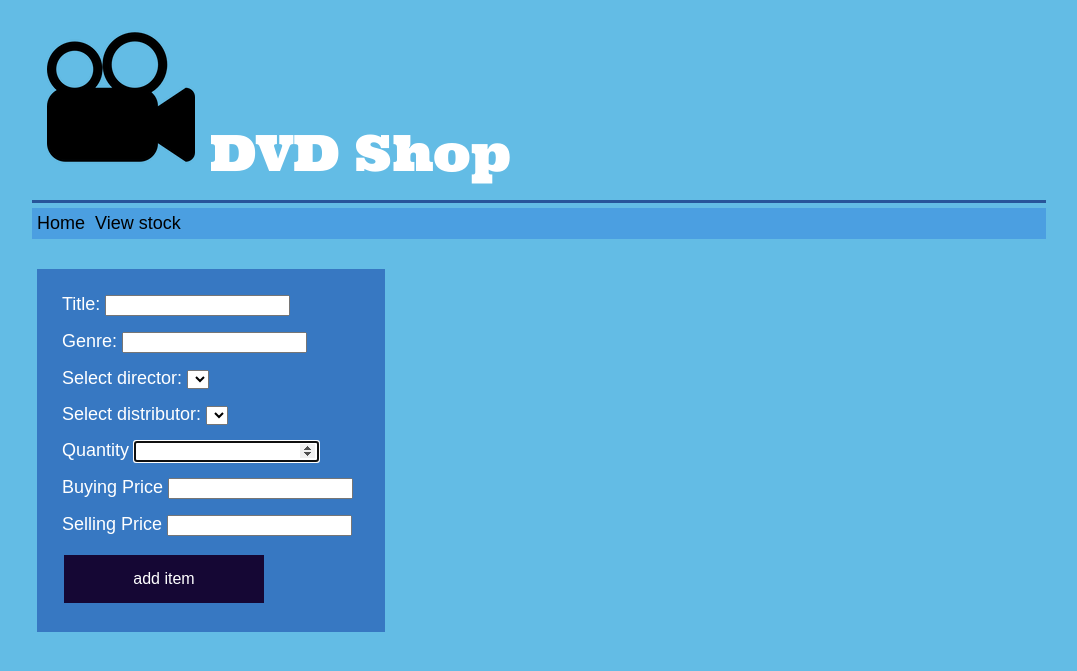
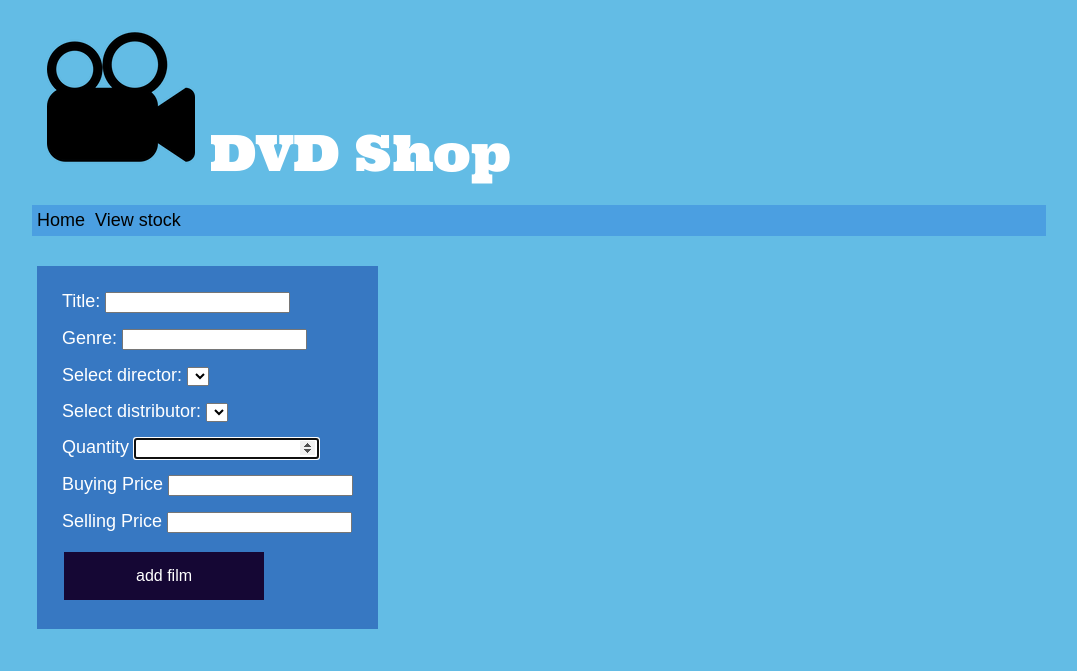
Before and after one commit to 85Marcin/DVD_shop, a Flask app: page /film in a window 1280 px wide. Shown: the top 671 px of the page, without its empty margins (101-1178 px from the left). Run offline with Flask 2, Linux system fonts and the light colour scheme; data that the repository does not hold is empty; some libraries are stand-ins or nearby versions; some web fonts are replaced.

Commit message:
last commit

```diff
--- a/controllers/film_controller.py
+++ b/controllers/film_controller.py
@@ -24,7 +24,6 @@ def films():
     for film in films:
         if film.genre not in genres:
             genres.append(film.genre)
-
     return render_template("stock/index.html", films = films, directors=directors, distributors=distributors, genres=genres)
 
 @films_blueprint.route("/film")
@@ -70,9 +69,7 @@ def update_film(id):
     film.stock_quantity = request.form ['quantity']
     film.buying_price = request.form ['buying_price']
     film.selling_price = request.form ['selling_price']
-
     film_repository.update(film)
-
     return redirect("/films")
 
 
@@ -80,10 +77,14 @@ def update_film(id):
 def select_by_director():
     id = request.form['director']
     films_by_director = film_repository.filter_by_director(id)
+    distributors = distributor_repository.select_all()
     directors = director_repository.select_all()
-    distributors = distributor_repository.select_all()
-
-    return render_template("stock/index.html",  films=films_by_director, directors=directors, distributors=distributors)
+    films = film_repository.select_all()
+    genres = []
+    for film in films:
+        if film.genre not in genres:
+            genres.append(film.genre)
+    return render_template("stock/index.html",  films=films_by_director, distributors=distributors, directors=directors, genres=genres)
 
 @films_blueprint.route("/films/filter2", methods=['POST'])
 def select_by_distributor():
@@ -91,8 +92,12 @@ def select_by_distributor():
     films_by_distributor = film_repository.filter_by_distributor(id)
     distributors = distributor_repository.select_all()
     directors = director_repository.select_all()
-    return render_template("stock/index.html", films=films_by_distributor,
-    distributors=distributors, directors=directors)
+    films = film_repository.select_all()
+    genres = []
+    for film in films:
+        if film.genre not in genres:
+            genres.append(film.genre)
+    return render_template("stock/index.html", films=films_by_distributor, distributors=distributors, directors=directors, genres=genres)
 
 @films_blueprint.route("/films/filter3", methods=['POST'])
 def select_by_genre():
@@ -100,4 +105,9 @@ def select_by_genre():
     films_by_genre = film_repository.filter_by_genre(genre)
     distributors = distributor_repository.select_all()
     directors = director_repository.select_all()
-    return render_template("stock/index.html", films=films_by_genre, distributors=distributors, directors=directors)
+    films = film_repository.select_all()
+    genres = []
+    for film in films:
+        if film.genre not in genres:
+            genres.append(film.genre)
+    return render_template("stock/index.html", films=films_by_genre, distributors=distributors, directors=directors, genres=genres)
--- a/static/css/style.css
+++ b/static/css/style.css
@@ -14,7 +14,6 @@ header {
   background-color: #63bce5;
   padding: 15px;
   margin: 5px;
-  border-bottom: #28559a solid;
 }
 nav {
   display: flex;
@@ -60,6 +59,18 @@ tr:nth-child(even) {
   padding: 25px;
 }
 
+#add_distributor {
+  width: fit-content;
+}
+
+#new_director {
+  width: fit-content;
+}
+
+#new_item {
+  width: fit-content;
+}
+
 footer {
   position: fixed;
   bottom: 0;
@@ -75,6 +86,7 @@ footer {
   display: flex;
   flex-direction: row;
   gap: 10px;
+  margin-top: 10px;
   margin-left: 15px;
 }
 
@@ -91,7 +103,7 @@ menu {
   row-gap: 10px;
   font-size: x-large;
   background-color: #3778c2;
-  width: 25%;
+  width: fit-content;
   padding: 25px;
 
   margin: 10px;
@@ -115,3 +127,17 @@ menu {
 .add_table {
   width: 50%;
 }
+
+.filter_btn {
+  background-color: #150734;
+  border: none;
+  color: white;
+  cursor: pointer;
+}
+
+.stock_btn {
+  background-color: #150734;
+  border: none;
+  color: white;
+  cursor: pointer;
+}
--- a/templates/film/edit.html
+++ b/templates/film/edit.html
@@ -51,7 +51,7 @@
       value="{{film.selling_price}}"
     />
   </div>
-  <input class="button" type="submit" value="Update" />
+  <input class="button" type="submit" value="update" />
 </form>
 
 {%endblock%}
--- a/templates/film/new.html
+++ b/templates/film/new.html
@@ -49,7 +49,7 @@
     />
   </div>
   <div>
-    <input class="button" type="submit" value="add item" />
+    <input class="button" type="submit" value="add film" />
   </div>
 </form>
 {%endblock%}
--- a/templates/index.html
+++ b/templates/index.html
@@ -1,6 +1,6 @@
 {% extends 'base.html' %} {%block contend%}
 <menu>
-  <a href="/film">Add item</a>
+  <a href="/film">Add film</a>
   <a href="/distributors">Add distributor</a>
   <a href="/directors">Add director</a>
 </menu>
```
Also changed, not shown: templates/stock/index.html (+19 -16 lines).
